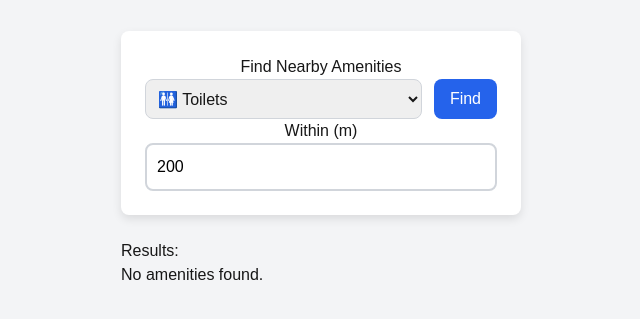
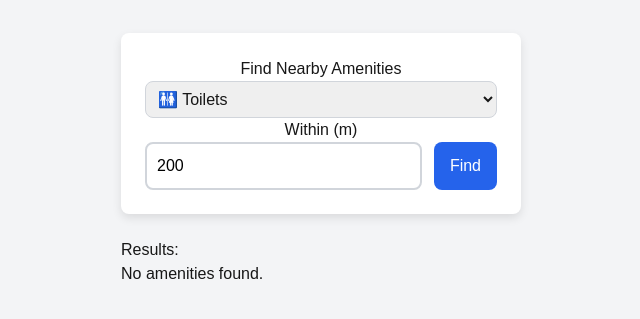
Before and after one commit to dancafc/nearby-amenities-nextjs, a Next.js app: page / in a window 1280 px wide. Shown: the part 241-560 px from the top of the page, without its empty margins (319-959 px from the left). Built offline with nearby package versions, Linux system fonts and the light colour scheme.

Commit message:
improved styling

```diff
--- a/src/app/page.module.css
+++ b/src/app/page.module.css
@@ -23,7 +23,7 @@ body {
     text-align: center;
 }
 
-.selectContainer {
+.formItemContainer {
     display: flex;
     gap: 0.75rem;
 }
--- a/src/app/page.tsx
+++ b/src/app/page.tsx
@@ -29,7 +29,6 @@ const Page = () => {
             <div className={styles.card}>
                 <h1 className="text-2xl font-bold mb-4">Find Nearby Amenities</h1>
 
-                <div className={styles.selectContainer}>
                 <select
                     className={styles.selectBox}
                     value={selectedAmenity}
@@ -38,10 +37,9 @@ const Page = () => {
                     <option value={OsmAmenityType.toilets}>🚻 Toilets</option>
                     <option value={OsmAmenityType.drinking_water}>💧 Drinking Water</option>
                 </select>
-                    <button onClick={handleFindClick} className={styles.button}>Find</button>
-                </div>
 
-                <h1 className="text-2xl font-bold mb-4">Within (m)</h1>
+                <h1 className="text-2xl font-bold mb-2 mt-2">Within (m)</h1>
+                <div className={styles.formItemContainer}>
                     <input
                         type="number"
                         value={distanceInput}
@@ -49,6 +47,8 @@ const Page = () => {
                         onKeyDown={handleKeyDown}
                         className={styles.input}
                     />
+                    <button onClick={handleFindClick} className={styles.button}>Find</button>
+                </div>
             </div>
 
                 <div className={styles.amenitiesList}>
@@ -58,7 +58,8 @@ const Page = () => {
                 ) : (
                     <ul>
                         {amenities.map((amenity: IAmenity) => (
-                            <li key={`${amenity.location.lat}-${amenity.location.lon}`} className={styles.resultItem}>
+                            <li key={`${amenity.location.lat}-${amenity.location.lon}`}
+                                className={styles.resultItem}>
                                 <p className={styles.resultText}>📍 Lat: {amenity.location.lat},
                                     Lon: {amenity.location.lon}</p>
                             </li>
```
Lines whose indentation alone changed are shown as unchanged.
